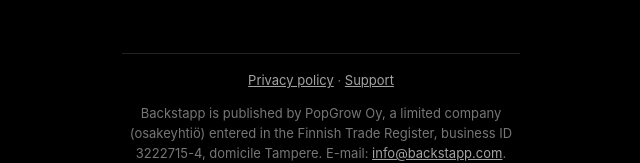
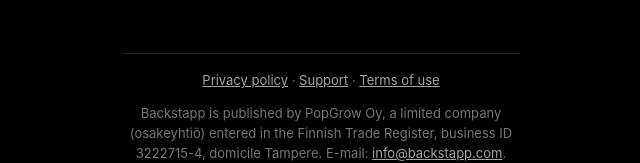
Before and after one commit to Kauppin/backstapp-site, a plain HTML site: page index.html in a window 1280 px wide. Shown: the part 601-764 px from the top of the page, without its empty margins (319-959 px from the left). Drawn offline with Linux system fonts and the light colour scheme.

Commit message:
Kotisivu: linkki käyttöehtoihin

```diff
--- a/index.html
+++ b/index.html
@@ -45,7 +45,7 @@ footer { margin-top: auto; } .muted { font-size: 13px; }
 <p class="lead">Backstapp is a Bluetooth gaming platform that lets everyone join a game in seconds. No accounts, no internet needed. It’s free, no ads.</p>
 <!-- STORE BADGES: none yet. Once both listings are live, the official Google Play and App Store badges go here, as files in the backstapp-site repository, with img-src 'self' added to the Content-Security-Policy and to __tests__/privacyPage.test.ts (RELEASE.md 0.6). -->
 <footer class="muted">
-<p><a href="https://featured.backstapp.com/privacy/">Privacy policy</a> &middot; <a href="https://featured.backstapp.com/support/">Support</a></p>
+<p><a href="https://featured.backstapp.com/privacy/">Privacy policy</a> &middot; <a href="https://featured.backstapp.com/support/">Support</a> &middot; <a href="https://featured.backstapp.com/terms/">Terms of use</a></p>
 <p>Backstapp is published by PopGrow Oy, a limited company (osakeyhtiö) entered in the Finnish Trade Register, business ID 3222715-4, domicile Tampere. E-mail: <a href="mailto:info@backstapp.com">info@backstapp.com</a>.</p>
 </footer>
 </main>
```
